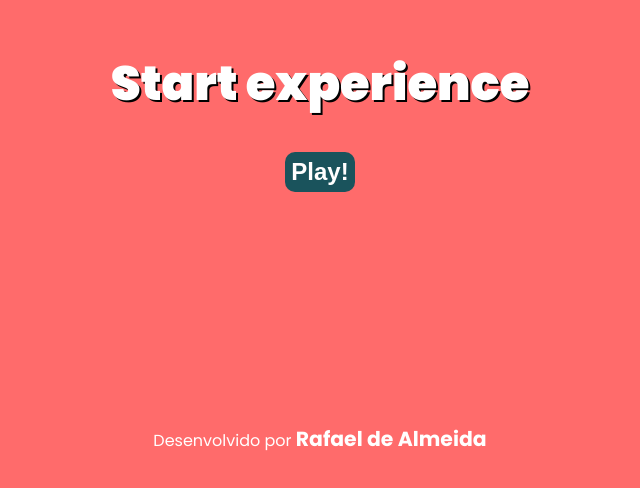
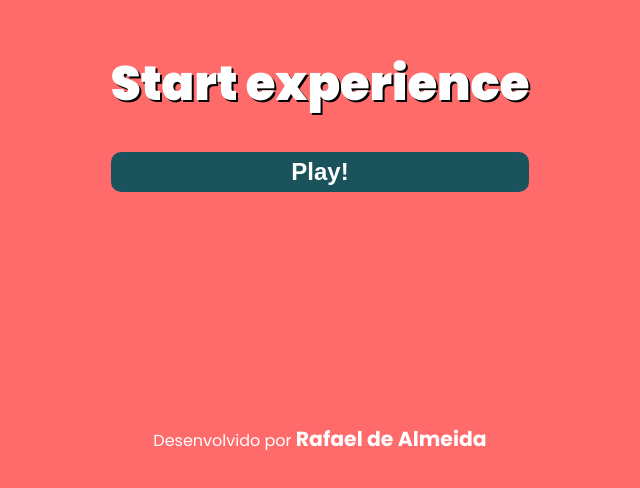
Before and after one commit to rafelis1997/arjs-react-experimental-app, a React (Create React App) app: page / in a window 1280 px wide. Shown: the part 280-768 px from the top of the page, without its empty margins (320-960 px from the left). Built offline with nearby package versions, Linux system fonts and the light colour scheme; no server answers.

Commit message:
Solve css conflicts

```diff
--- a/src/components/Loader/index.jsx
+++ b/src/components/Loader/index.jsx
@@ -5,11 +5,11 @@
 export default function Loader() {
   const { progress } = useProgress();
   return (
-    <div className="container">
-      <div className="playScreen">
+    <div className="container-loader">
+      <div className="loadScreen">
         <h1>Loading Experience</h1>
 
-        <div className="lds-ripple">
+        <div>
           <div></div>
           <div>{progress} % loaded</div>
           <div></div>
--- a/src/components/Loader/style-loader.css
+++ b/src/components/Loader/style-loader.css
@@ -1,4 +1,4 @@
-.container{
+.container-loader{
     margin: 0 auto;
     width: 100vw;
     height: 100vh;
@@ -7,7 +7,7 @@
     justify-content: center;
     align-items: center;
 }
-.playScreen{
+.loadScreen{
     align-items: center;
     text-align: center;
 }
```
